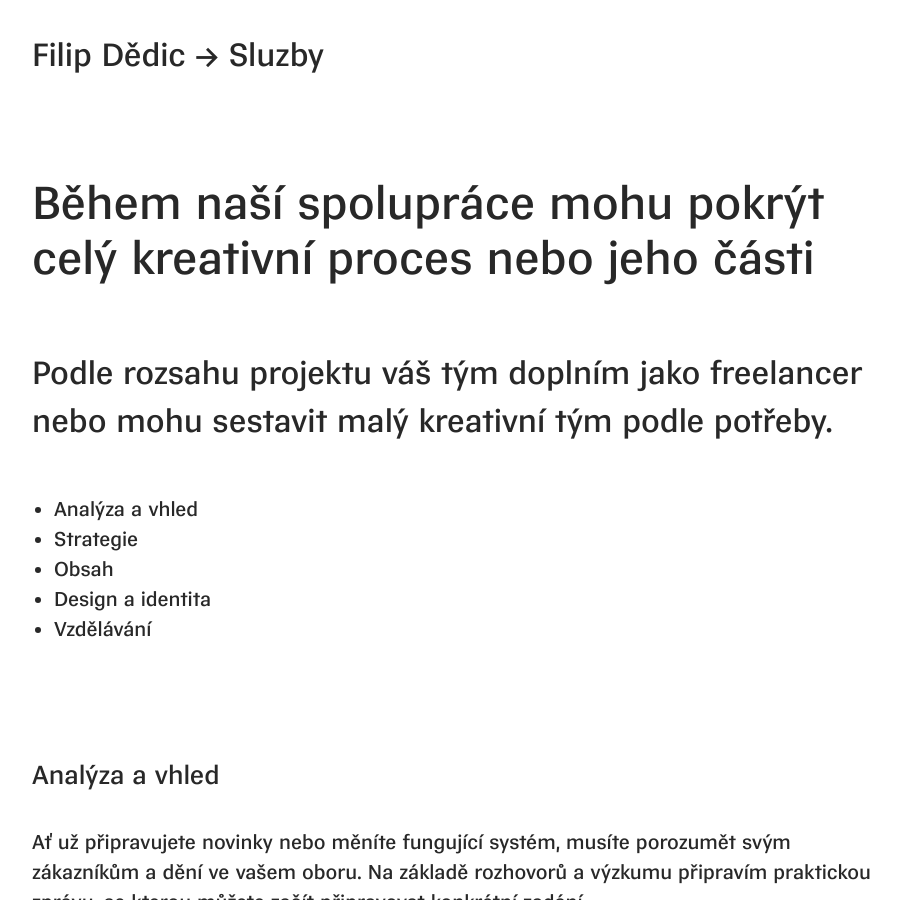
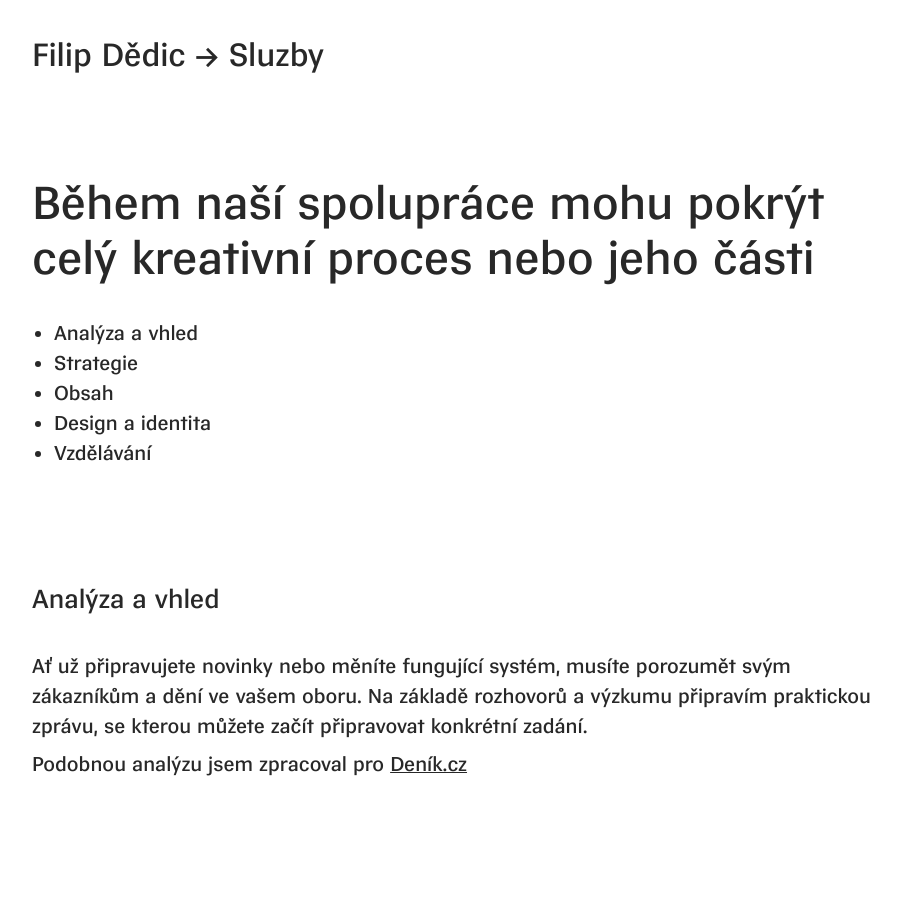
Before and after one commit to fdedic/fdedic.github.io, a Jekyll site: the page built from sluzby.md, in a window 1280 px wide and 900 px high. Shown: the whole window, without its empty margins (32-933 px from the left). Built offline with Jekyll 4.4.1, drawn with Linux system fonts in a browser that asks for light colours; nearby versions of some CDN libraries; some of the changed text lies outside the part shown.

Commit message:
Update sluzby.md

```diff
--- a/sluzby.md
+++ b/sluzby.md
@@ -4,7 +4,6 @@ title: Služby
 ---
 
 # Během naší spolupráce mohu pokrýt celý kreativní proces nebo jeho části
-## Podle rozsahu projektu váš tým doplním jako freelancer nebo mohu sestavit malý kreativní tým podle potřeby.
 
 - Analýza a vhled
 - Strategie
```
Also changed, not shown: other parts of sluzby.md (+2 -0 lines).
